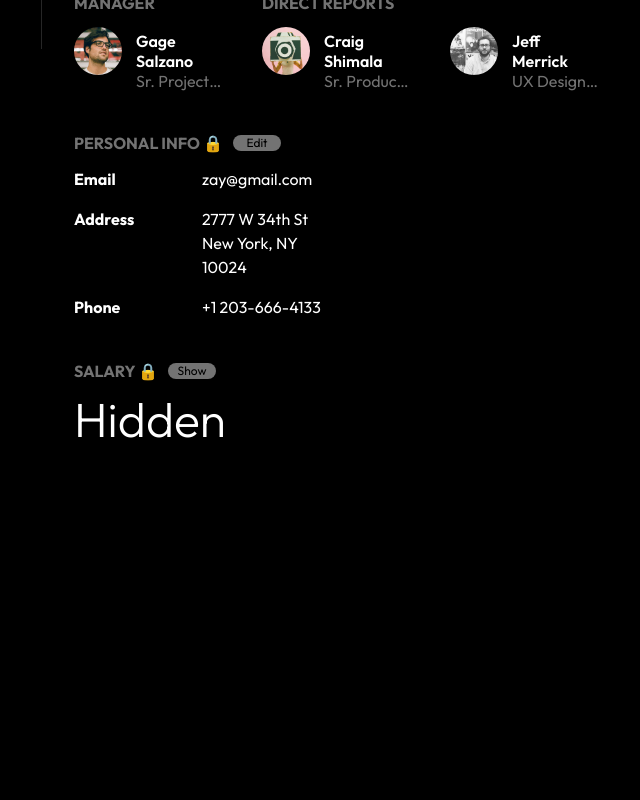
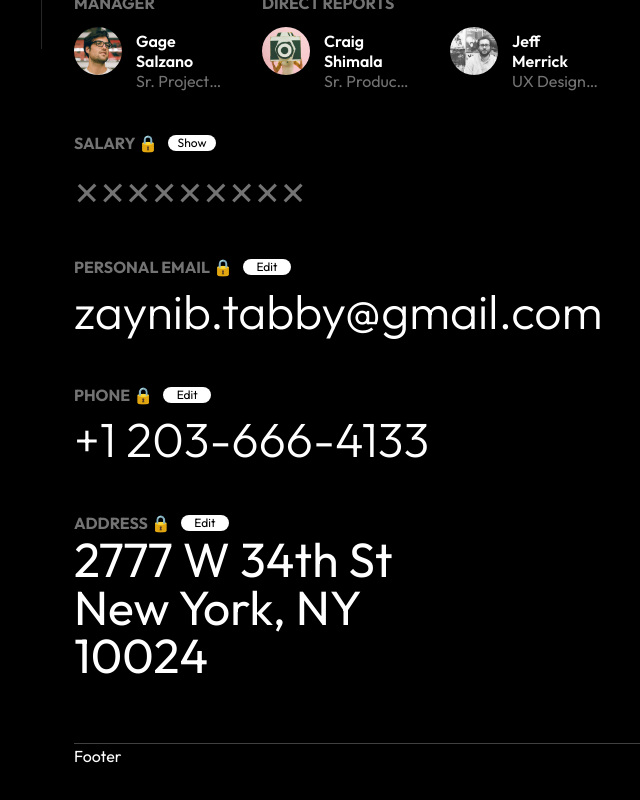
Before and after one commit to jeffdaley/next-humansource, a Next.js app: page /employees/1 in a window 1280 px wide. Shown: the part 751-1551 px from the top of the page, without its empty margins (86-726 px from the left). Before the commit the page ends 1226 px from the top, so only its background shows below. Built offline with nearby package versions, Linux system fonts and the light colour scheme.

Commit message:
Design tweaks (Salary, address)

```diff
--- a/src/app/_components/app-container.tsx
+++ b/src/app/_components/app-container.tsx
@@ -33,6 +33,9 @@ export default function AppContainer({
       <div className="w-full">
         <UtilityNav didScroll={didScroll} />
         <div className="w-full">{children}</div>
+        <footer className=" p-8">
+          <div className="border-t border-t-neutral-700">Footer</div>
+        </footer>
       </div>
     </div>
   );
--- /dev/null
+++ b/src/app/_components/employees/employee/personal-email.tsx
@@ -0,0 +1,90 @@
+"use client";
+
+import { Employee } from "@/app/employees/[id]/page";
+import React, { useState } from "react";
+import Action from "../../action";
+
+interface PersonalEmailArgs {
+  employee: Employee;
+  onSave: (employee: Employee) => void;
+
+  // TODO: add "field" arg to make this more generic
+}
+
+export default function PersonalEmail(args: PersonalEmailArgs) {
+  const { personalEmail } = args.employee;
+
+  const [newPersonalEmail, setPersonalEmail] = useState<string | null>(null);
+
+  const [isEditing, setIsEditing] = useState(false);
+
+  const resetLocalState = () => {
+    setPersonalEmail(null);
+  };
+
+  const onSave = (e?: React.FormEvent<HTMLFormElement>) => {
+    e?.preventDefault();
+
+    // TODO: Validate
+
+    args.onSave({
+      ...args.employee,
+      personalEmail: newPersonalEmail || personalEmail,
+    });
+
+    setIsEditing(false);
+
+    resetLocalState();
+  };
+
+  const onCancel = () => {
+    resetLocalState();
+    setIsEditing(false);
+  };
+
+  // TODO: Confirm email state
+  // TODO: Show "saved" state
+
+  return (
+    <div className="max-w-4xl">
+      <div className="flex items-center gap-2.5">
+        <h5 className="font-bold uppercase text-neutral-500">
+          Personal email 🔒
+        </h5>
+        {!isEditing && (
+          <Action
+            onClick={() => setIsEditing(true)}
+            className="pill w-12 bg-white text-xs text-black  hover:bg-neutral-400 "
+          >
+            Edit
+          </Action>
+        )}
+      </div>
+      <div className="">
+        {isEditing ? (
+          <form onSubmit={onSave}>
+            <div className="flex gap-3">
+              <input
+                autoFocus
+                className=" h-16 w-full text-5xl font-light"
+                type="email"
+                value={newPersonalEmail ?? personalEmail}
+                onChange={(e) => {
+                  setPersonalEmail(e.target.value);
+                }}
+              />
+              <div className="flex gap-2">
+                <button type="submit">Save</button>
+                <Action onClick={onCancel}>Cancel</Action>
+              </div>
+            </div>
+          </form>
+        ) : (
+          <p className="flex h-16 items-center text-5xl font-light">
+            {personalEmail}
+          </p>
+        )}
+      </div>
+    </div>
+  );
+}
--- a/src/app/_components/employees/employee/personal-information.tsx
+++ b/src/app/_components/employees/employee/personal-information.tsx
@@ -62,14 +62,12 @@ export default function PersonalInformation(args: PersonalInformationArgs) {
 
   return (
     <div>
-      <div className="mb-3 flex items-center gap-2.5">
-        <h5 className="font-bold uppercase text-neutral-500">
-          Personal Info 🔒
-        </h5>
+      <div className="flex items-center gap-2.5">
+        <h5 className="font-bold uppercase text-neutral-500">Address 🔒</h5>
         {!isEditing && (
           <Action
             onClick={() => setIsEditing(true)}
-            className="pill w-12 bg-neutral-500 text-xs text-black  hover:bg-neutral-400 "
+            className="pill w-12 bg-white text-xs text-black  hover:bg-neutral-400 "
           >
             Edit
           </Action>
@@ -78,28 +76,6 @@ export default function PersonalInformation(args: PersonalInformationArgs) {
       {isEditing ? (
         <>
           <form onSubmit={onSave}>
-            <div className="flex">
-              {/* TODO: Semantics */}
-              <label className="w-32 font-bold">Email</label>
-              <input
-                className="mb-10 w-full bg-neutral-800"
-                type="email"
-                value={newPersonalEmail ?? personalEmail}
-                onChange={(e) => {
-                  setPersonalEmail(e.target.value);
-                }}
-              />
-            </div>
-
-            <label>Phone</label>
-            <input
-              className="mb-10 w-full bg-neutral-800"
-              type="text"
-              value={newPhone ?? phone}
-              onChange={(e) => {
-                setPhone(e.target.value);
-              }}
-            />
             <label>Street</label>
             <input
               className="mb-10 w-full bg-neutral-800"
@@ -156,12 +132,7 @@ export default function PersonalInformation(args: PersonalInformationArgs) {
       ) : (
         <>
           <div className="grid gap-4">
-            <div className="flex">
-              <p className="w-32 font-bold">Email</p>
-              <p className="">{personalEmail}</p>
-            </div>
-            <div className="flex">
-              <p className="w-32 font-bold">Address</p>
+            <div className="flex text-5xl">
               <div>
                 <p>{street}</p>
                 <p>
@@ -169,10 +140,6 @@ export default function PersonalInformation(args: PersonalInformationArgs) {
                 </p>
                 <p>{zipCode}</p>
               </div>
-            </div>
-            <div className="flex">
-              <p className="w-32 font-bold">Phone</p>
-              <p>{phone}</p>
             </div>
           </div>
         </>
--- /dev/null
+++ b/src/app/_components/employees/employee/phone.tsx
@@ -0,0 +1,86 @@
+"use client";
+
+import { Employee } from "@/app/employees/[id]/page";
+import React, { useState } from "react";
+import Action from "../../action";
+
+interface PhoneArgs {
+  employee: Employee;
+  onSave: (employee: Employee) => void;
+
+  // TODO: add "field" arg to make this more generic
+}
+
+export default function Phone(args: PhoneArgs) {
+  const { phone } = args.employee;
+
+  const [newPhone, setPhone] = useState<string | null>(null);
+
+  const [isEditing, setIsEditing] = useState(false);
+
+  const resetLocalState = () => {
+    setPhone(null);
+  };
+
+  const onSave = (e?: React.FormEvent<HTMLFormElement>) => {
+    e?.preventDefault();
+
+    // TODO: Validate
+
+    args.onSave({
+      ...args.employee,
+      phone: newPhone || phone,
+    });
+
+    setIsEditing(false);
+
+    resetLocalState();
+  };
+
+  const onCancel = () => {
+    resetLocalState();
+    setIsEditing(false);
+  };
+
+  // TODO: Confirm email state
+  // TODO: Show "saved" state
+
+  return (
+    <div className="max-w-4xl">
+      <div className="flex items-center gap-2.5">
+        <h5 className="font-bold uppercase text-neutral-500">Phone 🔒</h5>
+        {!isEditing && (
+          <Action
+            onClick={() => setIsEditing(true)}
+            className="pill w-12 bg-white text-xs text-black  hover:bg-neutral-400 "
+          >
+            Edit
+          </Action>
+        )}
+      </div>
+      <div className="">
+        {isEditing ? (
+          <form onSubmit={onSave}>
+            <div className="flex gap-3">
+              <input
+                autoFocus
+                className=" h-16 w-full text-5xl font-light"
+                type="email"
+                value={newPhone ?? phone}
+                onChange={(e) => {
+                  setPhone(e.target.value);
+                }}
+              />
+              <div className="flex gap-2">
+                <button type="submit">Save</button>
+                <Action onClick={onCancel}>Cancel</Action>
+              </div>
+            </div>
+          </form>
+        ) : (
+          <p className="flex h-16 items-center text-5xl font-light">{phone}</p>
+        )}
+      </div>
+    </div>
+  );
+}
--- a/src/app/_components/employees/employee/salary.tsx
+++ b/src/app/_components/employees/employee/salary.tsx
@@ -12,7 +12,7 @@ export default function Salary(args: SalaryComponentArgs) {
 
   const formattedSalary = isShown
     ? `$${args.salary.toString().replace(/\B(?=(\d{3})+(?!\d))/g, ",")}`
-    : "Hidden";
+    : "×××××××××";
 
   return (
     <div>
@@ -20,12 +20,12 @@ export default function Salary(args: SalaryComponentArgs) {
         <h5 className="font-bold uppercase text-neutral-500">Salary 🔒</h5>
         <Action
           onClick={() => setIsShown(!isShown)}
-          className="pill w-12 bg-neutral-500 text-xs text-black  hover:bg-neutral-400 "
+          className="pill w-12 bg-white text-xs text-black  hover:bg-neutral-400 "
         >
           {isShown ? "Hide" : "Show"}
         </Action>
       </div>
-      <p className="text-5xl font-light">
+      <p className={`text-5xl font-light ${!isShown && "text-neutral-500"}`}>
         {formattedSalary}
         {isShown && (
           <span className="ml-1 text-sm text-neutral-500">per year</span>
--- a/src/app/employees/[id]/page.tsx
+++ b/src/app/employees/[id]/page.tsx
@@ -2,7 +2,9 @@
 
 import Action from "@/app/_components/action";
 import Avatar from "@/app/_components/avatar";
+import PersonalEmail from "@/app/_components/employees/employee/personal-email";
 import PersonalInformation from "@/app/_components/employees/employee/personal-information";
+import Phone from "@/app/_components/employees/employee/phone";
 import Salary from "@/app/_components/employees/employee/salary";
 import Thumbnail from "@/app/_components/employees/employee/thumbnail";
 import { Headline } from "@/app/_components/headline";
@@ -137,6 +139,7 @@ export default function EmployeesEmployeePage({
                 <span className="ml-1 text-neutral-500">
                   ({timeAgo(employee.startDate)})
                 </span>
+                TODO: city, state, country
               </p>
             </div>
 
@@ -144,8 +147,8 @@ export default function EmployeesEmployeePage({
               {/* Horizontal Rule */}
               <div className="border-6  absolute -top-px h-px w-[calc(100%-568px)] border-black bg-neutral-700" />
 
-              {/* Manager */}
               <div className="grid w-full grid-cols-6 gap-10">
+                {/* Manager */}
                 {reportsDirectlyTo && (
                   <div className="col-span-1">
                     <h5 className="mb-3 font-bold uppercase text-neutral-500">
@@ -179,11 +182,13 @@ export default function EmployeesEmployeePage({
               {/* Salary & personal info */}
               {isViewingSelf && (
                 <div className="grid gap-10">
+                  <Salary salary={employee.annualSalary} />
+                  <PersonalEmail employee={employee} onSave={setEmployee} />
+                  <Phone employee={employee} onSave={setEmployee} />
                   <PersonalInformation
                     employee={employee}
                     onSave={setEmployee}
                   />
-                  <Salary salary={employee.annualSalary} />
                 </div>
               )}
             </div>
--- a/src/app/globals.css
+++ b/src/app/globals.css
@@ -23,7 +23,7 @@ h1 {
 }
 
 input {
-  @apply h-9 px-4;
+  @apply bg-neutral-800 leading-none;
 }
 
 @layer utilities {
--- a/src/app/lib/data.tsx
+++ b/src/app/lib/data.tsx
@@ -19,7 +19,7 @@ export const EMPLOYEES: Employee[] = [
       country: "United States",
     },
     workEmail: "zay@tabbyml.com",
-    personalEmail: "zay@gmail.com",
+    personalEmail: "zaynib.tabby@gmail.com",
     phone: "+1 203-666-4133",
     jobTitle: "Staff Security Engineer",
     department: DepartmentName.Engineering,
```
